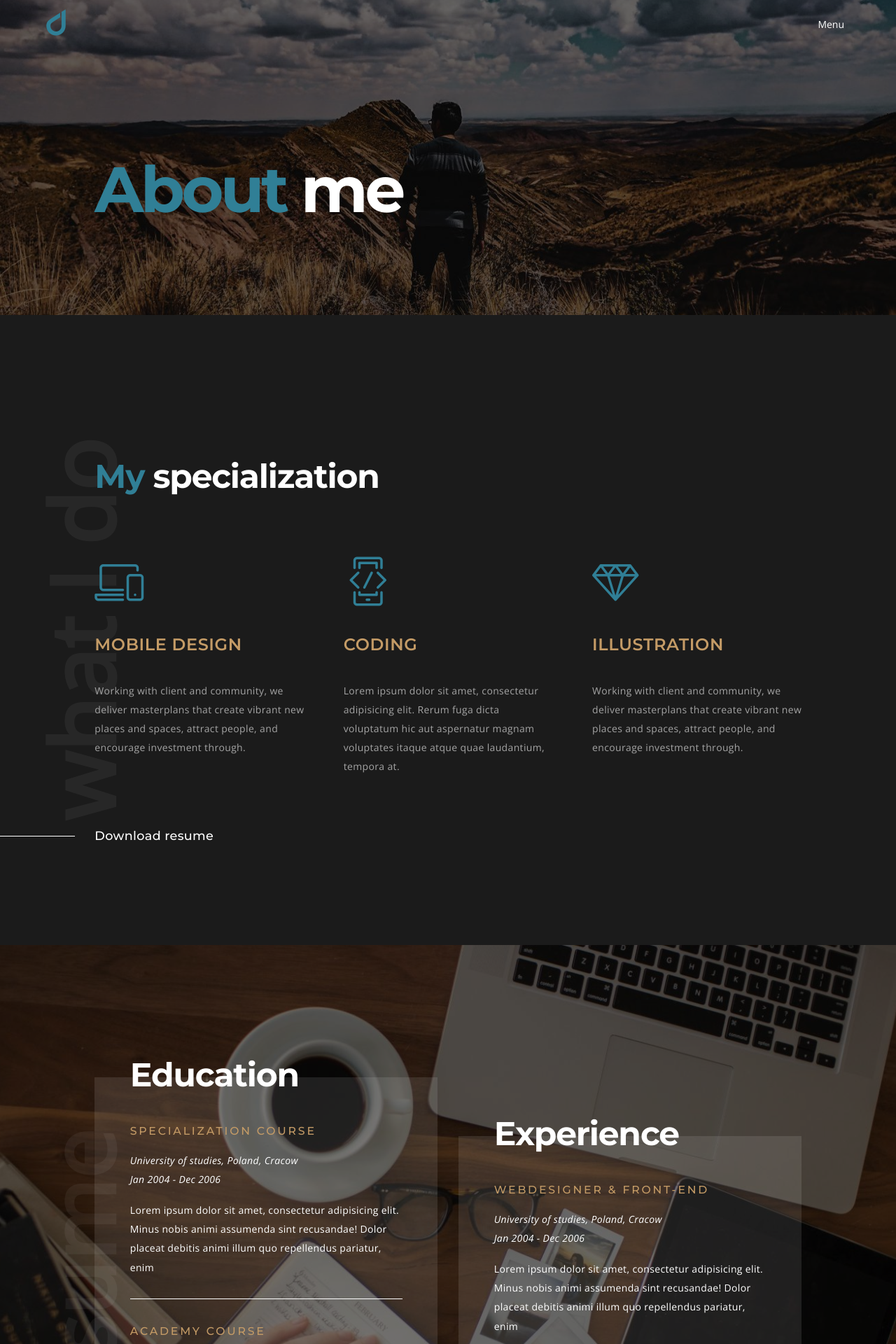
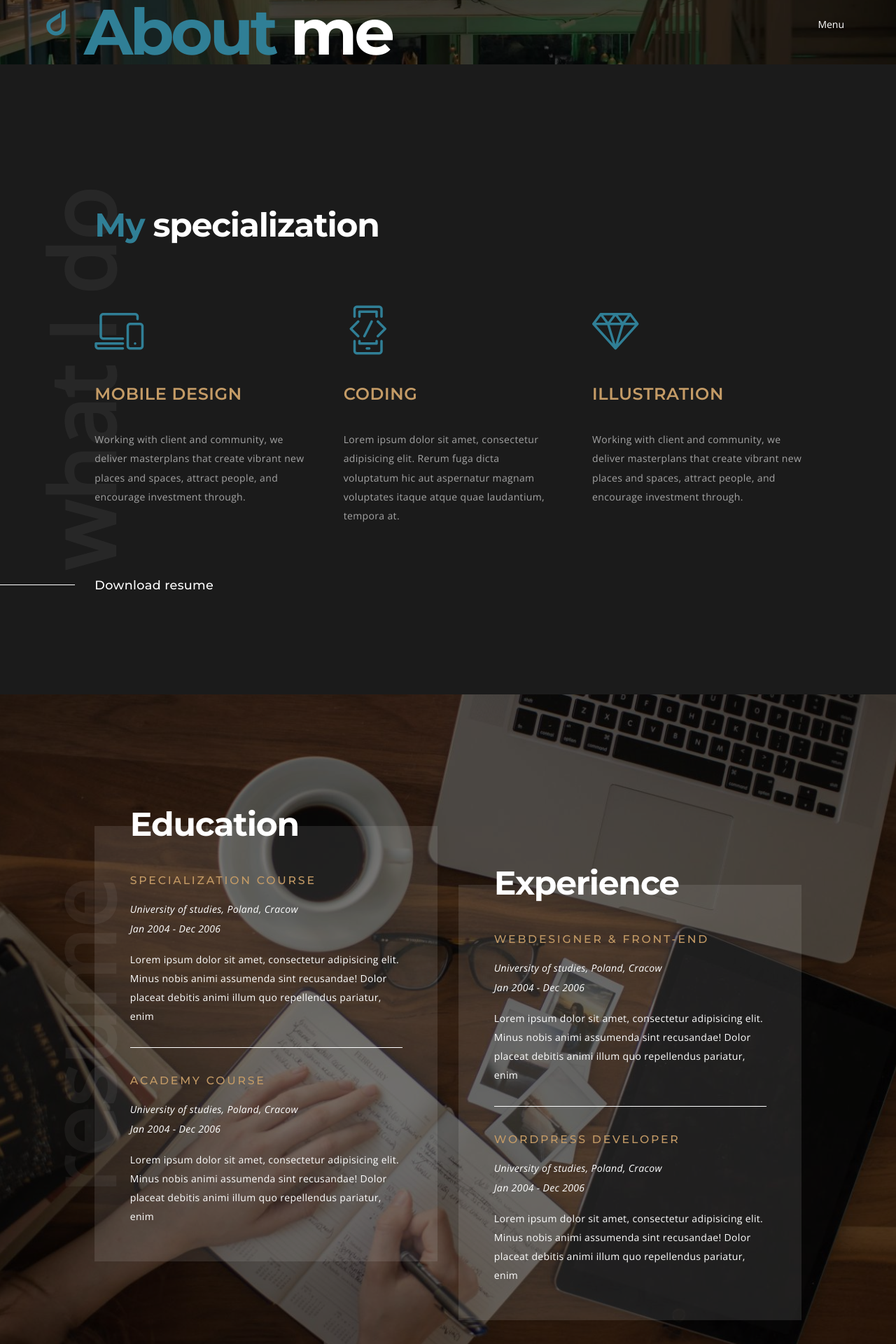
Before and after one commit to thethoughtfulmillennial/thethoughtfulmillennial.github.io, a Jekyll site: the page built from about.html, in a window 1280 px wide. Shown: the top 1920 px of the page at 70% size. Built offline with Jekyll 4.4.1, drawn with Linux system fonts in a browser that asks for light colours; some web fonts are replaced.

Commit message:
Updating layout.

```diff
--- a/about.html
+++ b/about.html
@@ -7,23 +7,16 @@
 {% include nav.html %}
 
 <div class="" id="content">
-	<div id="page1" data-anchor="page1">
-		<div>
-			<div class="section-bg half mask" style="background-image:url(assets/images/bg/header__about.jpg);"></div>
-			<div class="scrollable-content half">
-				<div class="vertical-centred">
-					<div class="boxed boxed-inner">
-						<div class="boxed">
-							<div class="container">
-								<div class="intro">
-									<div class="row">
-										<div class="col-md-8 col-lg-6">
-											<h1 class="display-2 text-white  wow fadeIn" data-wow-delay="0.1s"><span
-													class="text-primary">About</span> me</h1>
-											<p></p>
-										</div>
-									</div>
-								</div>
+	<div id="page1" data-anchor="page1" class="text-white section half">
+		<div class="hero--center">
+			<div class="section-bg mask" style="background-image:url(assets/images/bg/main.jpg);"></div>
+			<div class="vertical-centred">
+				<div class="boxed boxed-inner">
+					<div class="boxed">
+						<div class="container">
+							<div class="row">
+								<h1 class="display-2 text-white"><span class="text-primary">About </span>me
+								</h1>
 							</div>
 						</div>
 					</div>
--- a/assets/css/style.css
+++ b/assets/css/style.css
@@ -1063,6 +1063,7 @@
   overflow-x: hidden;
   position: relative;
   display: block;
+  height: 100%;
 }
 
 .pagepiling .section{
@@ -2442,3 +2443,10 @@
   max-width: 450px;
   margin: 0 auto;
 }
+
+.hero--center {
+  height: 100%;
+  display: flex;
+  align-items: center;
+  justify-content: center;
+}
```
